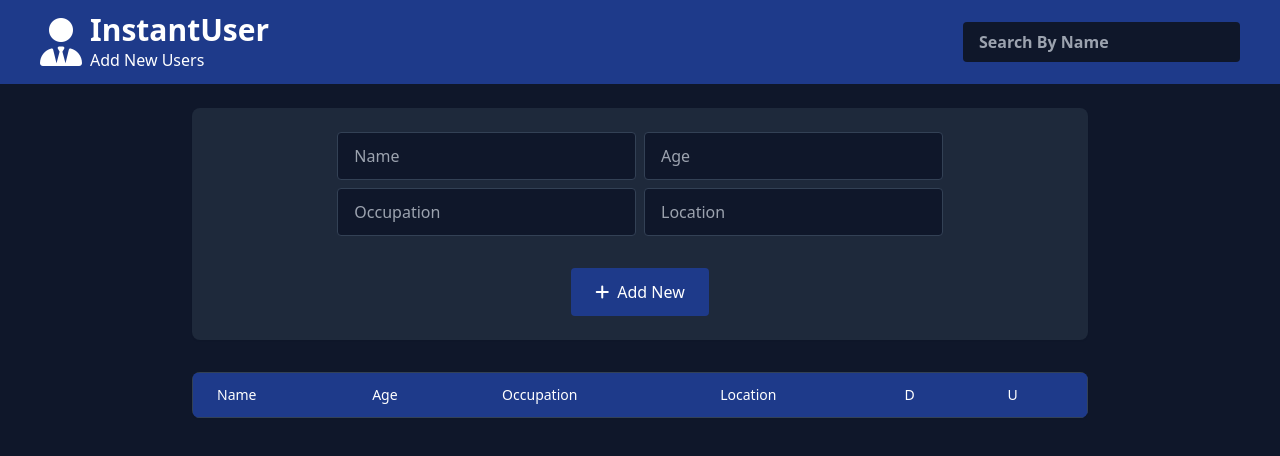
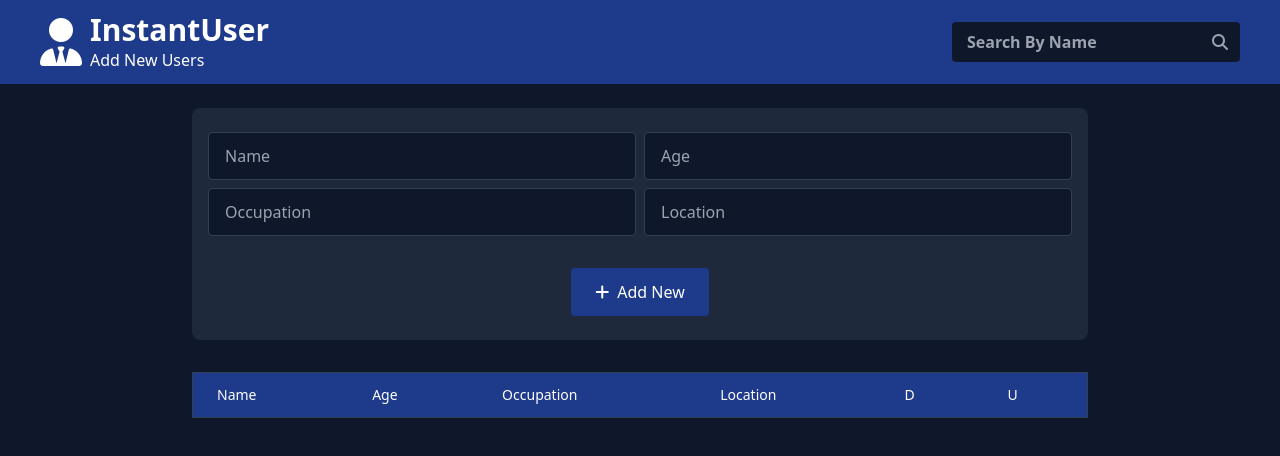
Before and after one commit to mostafa-jaafari/Add-New-Users, a plain HTML site: page index.html in a window 1280 px wide. Drawn offline with nearby package versions, Linux system fonts and the light colour scheme.

Commit message:
Adding Some Styles and Adding Search Icon padding left & right between inputs

```diff
--- a/Script.js
+++ b/Script.js
@@ -108,6 +108,11 @@ function Update_User(i){
 }
 
 function Search_User(value){
+    if(value.length > 0){
+        document.getElementById("Search-Icon").classList.add("hidden");
+    }else{
+        document.getElementById("Search-Icon").classList.remove("hidden");
+    }
     let table = "";
         for(let i = 0; i < UsersData.length; i++){
             if(UsersData[i].Name.includes(value.toLowerCase())){
--- a/index.html
+++ b/index.html
@@ -11,7 +11,7 @@
 <body class="bg-slate-900 text-gray-700">
 
     <!-- Header -->
-    <header id="Dark-Mode" class="px-6 py-3 bg-blue-900 md:px-10 text-white">
+    <header class="px-6 py-3 bg-blue-900 md:px-10 text-white">
 
         <div class="flex items-center justify-between">
             <!-- Logo -->
@@ -24,25 +24,26 @@
 
             </div>
             <!-- User Information with Dropdown Toggle -->
-            <div class="w-72 h-10 flex justify-end">
-                <input onkeyup="Search_User(this.value)" class="text-white h-full bg-slate-900 rounded outline-none px-4 text-slate-600 font-semibold  focus:grow" placeholder="Search By Name"/>
+            <div class="max-w-72 h-10 flex justify-end bg-slate-900 items-center pr-3 text-gray-400 rounded overflow-hidden">
+                <input onkeyup="Search_User(this.value)" class="text-white bg-transparent h-full outline-none pl-4 text-slate-600 font-semibold  focus:grow" placeholder="Search By Name"/>
+                <i id="Search-Icon" class="fa-solid fa-magnifying-glass"></i>
             </div>
         </div>
     </header>
     <!-- Task Input Section -->
     <section class="w-full flex flex-col gap-4 items-center py-6 bg-slate-800 shadow-sm rounded-lg mx-auto max-w-4xl mt-6">
-        <div class="w-full flex flex-wrap gap-2 justify-center">
-            <input id="Input-Name" class="text-white border w-full md:w-1/3 px-4 py-2 h-12 rounded border-slate-700 outline-none bg-slate-900" placeholder="Name" aria-label="Task input 1" required/>
-            <input id="Input-Age" class="text-white border w-full md:w-1/3 px-4 py-2 h-12 rounded border-slate-700 outline-none bg-slate-900" type="number" placeholder="Age" aria-label="Task input 2" required/>
-            <input id="Input-Occupation" class="text-white border w-full md:w-1/3 px-4 py-2 h-12 rounded border-slate-700 outline-none bg-slate-900" placeholder="Occupation" aria-label="Task input 3" required/>
-            <input id="Input-Location" class="text-white border w-full md:w-1/3 px-4 py-2 h-12 rounded border-slate-700 outline-none bg-slate-900" placeholder="Location" aria-label="Task input 4" required/>
+        <div class="w-full px-4 flex flex-wrap gap-2 justify-center">
+            <input id="Input-Name" class="grow text-white border w-full md:w-1/3 px-4 py-2 h-12 rounded border-slate-700 outline-none bg-slate-900" placeholder="Name" aria-label="Task input 1" required/>
+            <input id="Input-Age" class="grow text-white border w-full md:w-1/3 px-4 py-2 h-12 rounded border-slate-700 outline-none bg-slate-900" type="number" placeholder="Age" aria-label="Task input 2" required/>
+            <input id="Input-Occupation" class="grow text-white border w-full md:w-1/3 px-4 py-2 h-12 rounded border-slate-700 outline-none bg-slate-900" placeholder="Occupation" aria-label="Task input 3" required/>
+            <input id="Input-Location" class="grow text-white border w-full md:w-1/3 px-4 py-2 h-12 rounded border-slate-700 outline-none bg-slate-900" placeholder="Location" aria-label="Task input 4" required/>
         </div>
-        <button type="submit" id="Create-Btn" class="bg-blue-900 mt-4 px-6 py-3 rounded text-white flex items-center gap-2">
+        <button type="submit" id="Create-Btn" class="bg-blue-900 mt-4 px-6 py-3 rounded text-white flex hover:bg-slate-900 items-center gap-2">
             <i class="fa-solid fa-plus"></i> Add New
         </button>
     </section>
     <!-- Data Table Section -->
-    <section class="max-w-4xl mx-auto mt-8 shadow-sm rounded-lg overflow-hidden">
+    <section class="max-w-4xl mx-auto mt-8 shadow-sm rounded-lg">
         <table class="min-w-full bg-slate-800 border border-slate-700">
             <thead>
                 <tr class="bg-blue-900 text-white border-b border-slate-700">
```
